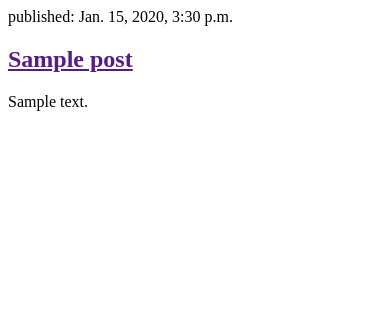
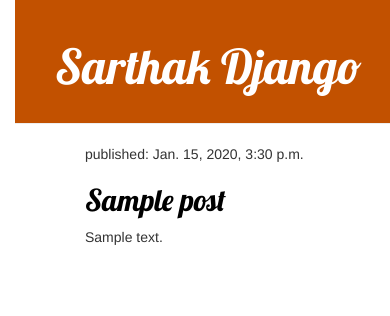
Before and after one commit to levio-sa/my-first-blog, a Django app: page / in a window 390 px wide. Shown: the top 316 px of the page. Run offline with Django 3.2, Linux system fonts and the light colour scheme; tables that the repository leaves empty hold one stand-in row (values such as "Sample post"); some libraries are stand-ins or nearby versions.

Commit message:
Added view,template,CSS.

```diff
--- /dev/null
+++ b/blog/static/css/blog.css
@@ -0,0 +1,55 @@
+h1 a, h2 a {
+    color: #C25100;
+    font-family: 'Lobster';
+}
+
+body{
+    padding-left: 15px;
+}
+
+.page-header {
+    background-color: #C25100;
+    margin-top: 0;
+    padding: 20px 20px 20px 40px;
+}
+
+.page-header h1, .page-header h1 a, .page-header h1 a:visited, .page-header h1 a:active {
+    color: #ffffff;
+    font-size: 36pt;
+    text-decoration: none;
+}
+
+.content {
+    margin-left: 40px;
+}
+
+h1, h2, h3, h4 {
+    font-family: 'Lobster', cursive;
+}
+
+.date {
+    color: #828282;
+}
+
+.save {
+    float: right;
+}
+
+.post-form textarea, .post-form input {
+    width: 100%;
+}
+
+.top-menu, .top-menu:hover, .top-menu:visited {
+    color: #ffffff;
+    float: right;
+    font-size: 26pt;
+    margin-right: 20px;
+}
+
+.post {
+    margin-bottom: 70px;
+}
+
+.post h2 a, .post h2 a:visited {
+    color: #000000;
+}
--- /dev/null
+++ b/blog/templates/blog/base.html
@@ -0,0 +1,23 @@
+{% load static %}
+<html>
+    <head>
+        <title>Sarthak's Blog</title>
+        <link rel="stylesheet" type="text/css" href="//maxcdn.bootstrapcdn.com/bootstrap/3.2.0/css/bootstrap.min.css">
+        <link rel="stylesheet" type="text/css" href="//maxcdn.bootstrapcdn.com/bootstrap/3.2.0/css/bootstrap-theme.min.css">
+        <link rel="stylesheet" type="text/css" href="{% static 'css/blog.css' %}">
+        <link rel="stylesheet" type="text/css" href="//fonts.googleapis.com/css?family=Lobster&subset=latin,latin-ext">
+    </head>
+
+<body>
+    <div class="page-header">
+        <h1><a href="/">Sarthak Django</a></h1>
+    </div>
+    <div class="content container">
+        <div class="col-md-8">
+            {% block content %}
+            {% endblock %}
+        </div>
+    </div>
+</body>
+
+</html>
--- a/blog/templates/blog/post_list.html
+++ b/blog/templates/blog/post_list.html
@@ -1,21 +1,14 @@
-<html>
-    <head>
-        <title>Sarthak's Blog</title>
-    </head>
-
-    <body>
+{% extends 'blog/base.html' %}
+{% block content %}
         {% for post in posts %}
-        <div>
+        <div class='post'>
             <p>
                 published: {{post.published_date}}
             </p>
-            <h2><a href="">{{post.title}}</a></h2>
+            <h2><a href="{% url 'post_detail' pk=post.pk %}">{{post.title}}</a></h2>
             <p>
                 {{post.text|linebreaksbr}}
             </p>
         </div>
     {% endfor %}
-
-</body>
-
-</html>
+{% endblock %}
--- a/blog/urls.py
+++ b/blog/urls.py
@@ -3,4 +3,5 @@
 
 urlpatterns=[
     path('',views.post_list, name='post_list'),
+    path('post/<int:pk>/', views.post_detail, name='post_detail'),
 ]
--- a/blog/views.py
+++ b/blog/views.py
@@ -1,4 +1,4 @@
-from django.shortcuts import render
+from django.shortcuts import render,get_object_or_404
 from .models import Post
 from django.utils import timezone
 
@@ -7,3 +7,7 @@
 def post_list(request):
     posts=Post.objects.filter(published_date__lte=timezone.now()).order_by("published_date")
     return render(request, 'blog/post_list.html',{"posts":posts})
+
+def post_detail(request, pk):
+    post=get_object_or_404(Post, pk=pk)
+    return render(request, 'blog/post_detail.html', {'post':post})
--- a/mysite/settings.py
+++ b/mysite/settings.py
@@ -118,5 +118,5 @@
 # Static files (CSS, JavaScript, Images)
 # https://docs.djangoproject.com/en/2.2/howto/static-files/
 
-STATIC_URL = '/static/'
-STATIC_ROOT=os.path.join(BASE_DIR, 'static')
+STATIC_URL = "/static/"
+STATIC_ROOT=os.path.join(BASE_DIR, "static")
```
Also changed, not shown: blog/templates/blog/post_detail.html (added, +13 -0 lines).
